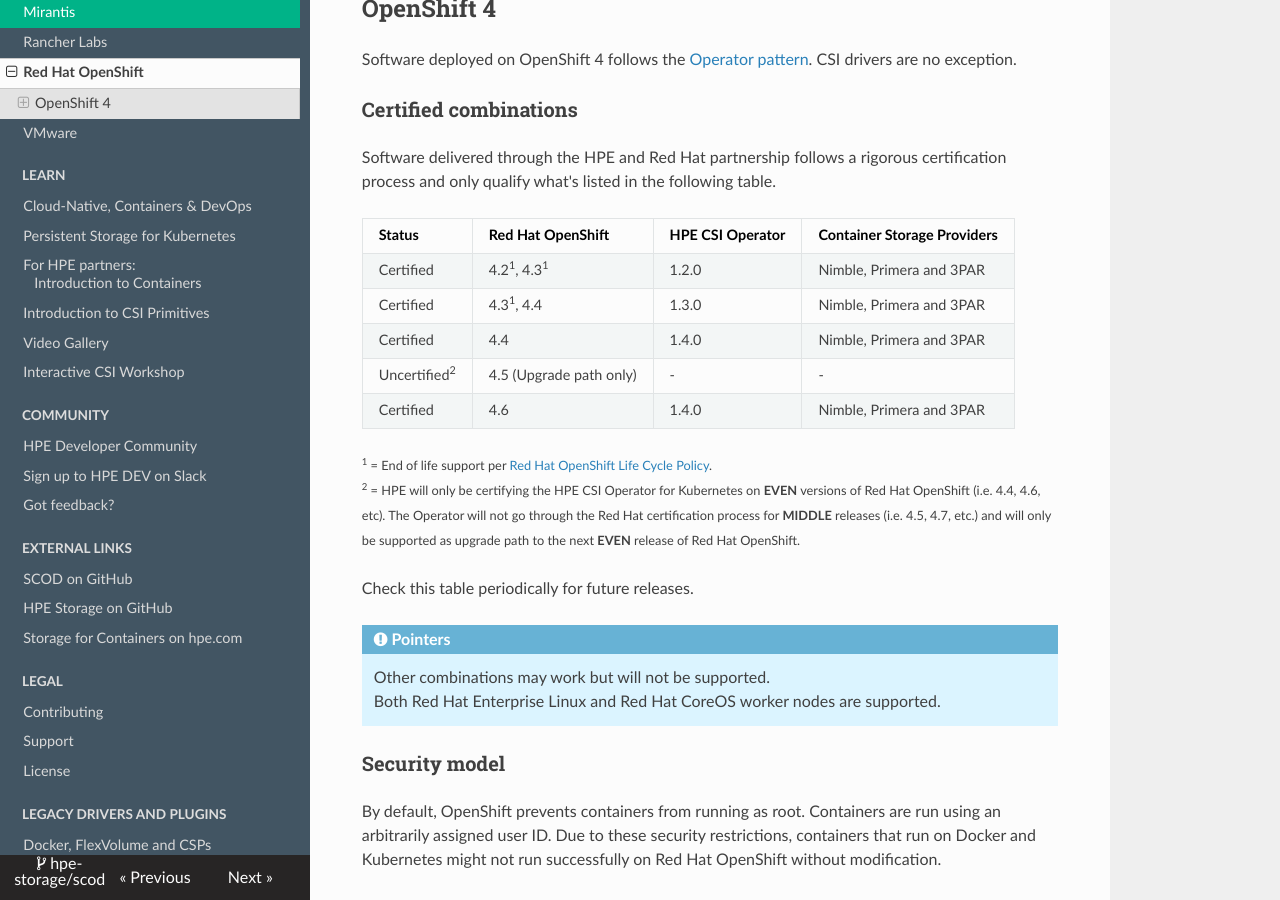
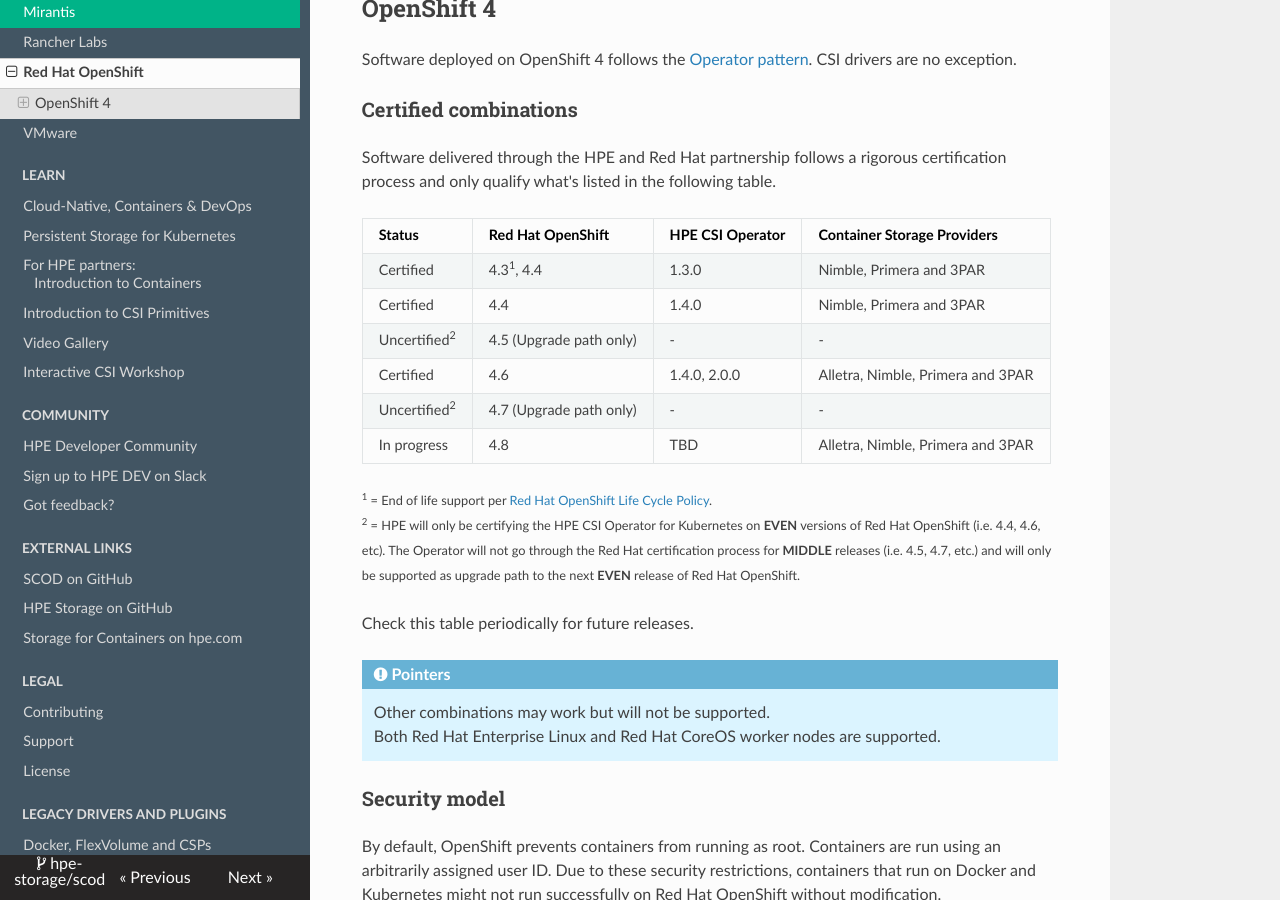
Before and after one commit to hpe-storage/scod, an MkDocs documentation site: the page built from docs/partners/redhat_openshift/index.md, in a window 1280 px wide and 900 px high, scrolled down 684 px. Built offline with MkDocs 1.6.1, drawn with Linux system fonts in a browser that asks for light colours; nearby versions of some CDN libraries.

Commit message:
OCP updates (#115)
Signed-off-by: Michael Mattsson <michael.mattsson@gmail.com>

```diff
--- a/docs/partners/redhat_openshift/index.md
+++ b/docs/partners/redhat_openshift/index.md
@@ -15,13 +15,14 @@
 
 Software delivered through the HPE and Red Hat partnership follows a rigorous certification process and only qualify what's listed in the following table.
 
-| Status        | Red Hat OpenShift                | HPE CSI Operator | Container Storage Providers |
-| ------------- | -------------------------------- | ---------------- | --------------------------- |
-| Certified     | 4.2<sup>1</sup>, 4.3<sup>1</sup> | 1.2.0            | Nimble, Primera and 3PAR    |
-| Certified     | 4.3<sup>1</sup>, 4.4             | 1.3.0            | Nimble, Primera and 3PAR    |
-| Certified     | 4.4                              | 1.4.0            | Nimble, Primera and 3PAR    |
-| Uncertified<sup>2</sup> | 4.5 (Upgrade path only) | - | - |
-| Certified     | 4.6                              | 1.4.0            | Nimble, Primera and 3PAR   |
+| Status                  | Red Hat OpenShift                 | HPE CSI Operator | Container Storage Providers          |
+| ----------------------- | --------------------------------- | ---------------- | ------------------------------------ |
+| Certified               | 4.3<sup>1</sup>, 4.4              | 1.3.0            | Nimble, Primera and 3PAR             |
+| Certified               | 4.4                               | 1.4.0            | Nimble, Primera and 3PAR             |
+| Uncertified<sup>2</sup> | 4.5 (Upgrade path only)           | -                | -                                    |
+| Certified               | 4.6                               | 1.4.0, 2.0.0     | Alletra, Nimble, Primera and 3PAR    |
+| Uncertified<sup>2</sup> | 4.7 (Upgrade path only)           | -                | -                                    |
+| In progress             | 4.8                               | TBD              | Alletra, Nimble, Primera and 3PAR    |
 
 <small><sup>1</sup> = End of life support per [Red Hat OpenShift Life Cycle Policy](https://access.redhat.com/support/policy/updates/openshift).</small><br />
 <small><sup>2</sup> = HPE will only be certifying the HPE CSI Operator for Kubernetes on **EVEN** versions of Red Hat OpenShift (i.e. 4.4, 4.6, etc). The Operator will not go through the Red Hat certification process for **MIDDLE** releases (i.e. 4.5, 4.7, etc.) and will only be supported as upgrade path to the next **EVEN** release of Red Hat OpenShift.</small>
```
